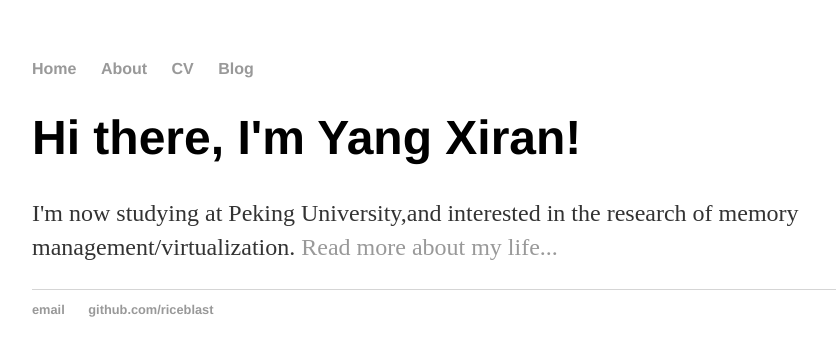
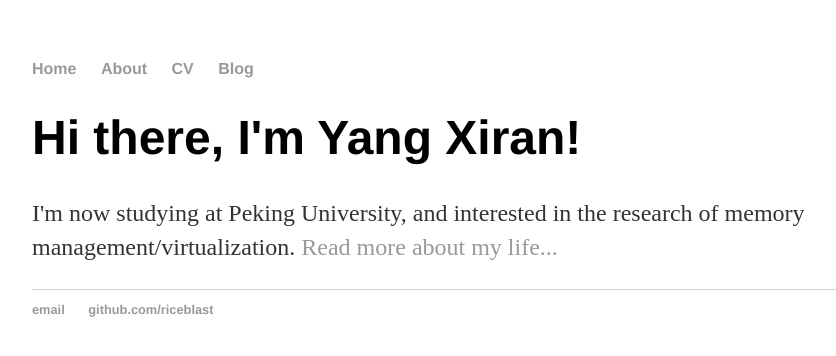
Before and after one commit to riceblast/riceblast.github.io, a Jekyll site: the page built from index.html, in a window 1280 px wide. Shown: the top 356 px of the page, without its empty margins (160-996 px from the left). Built offline with Jekyll 4.4.1, drawn with Linux system fonts in a browser that asks for light colours.

Commit message:
Update index.html

```diff
--- a/index.html
+++ b/index.html
@@ -1,29 +1,8 @@
-<!DOCTYPE html>
-<html>
-    <head>
-        <title>Yang Xiran</title>
-        <link rel="stylesheet" type="text/css" href="/css/main.css">
-    </head>
-    <body>
-        <nav>
-            <ul>
-                <li><a href="/">Home</a></li>
-                <li><a href="/about">About</a></li>
-                <li><a href="/cv">CV</a></li>
-                <li><a href="/blog">Blog</a></li>
-            </ul>
-        </nav>
-        <div class="container">
-            <div class="blurb">
-                <h1>Hi there, I'm Yang Xiran!</h1>
-                <p>I'm now studying at Peking University,and interested in the research of memory management/virtualization. <a href="/about">Read more about my life...</a></p>
-            </div><!-- /.blurb -->
-        </div><!-- /.container -->
-        <footer>
-            <ul>
-                <li><a href="yangxr@stu.pku.edu.cn">email</a></li>
-                <li><a href="https://github.com/riceblast">github.com/riceblast</a></li>
-            </ul>
-        </footer>
-    </body>
-</html>
+---
+layout: default
+title: Yang Xiran
+---
+<div class="blurb">
+    <h1>Hi there, I'm Yang Xiran!</h1>
+    <p>I'm now studying at Peking University, and interested in the research of memory management/virtualization.  <a href="/about">Read more about my life...</a></p>
+</div><!-- /.blurb -->
```
